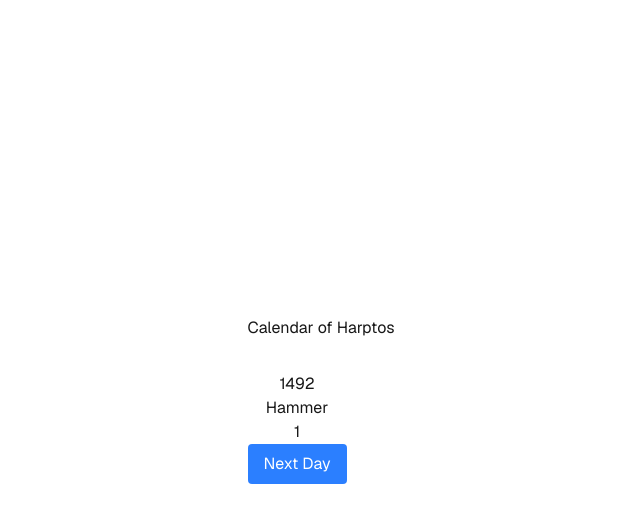
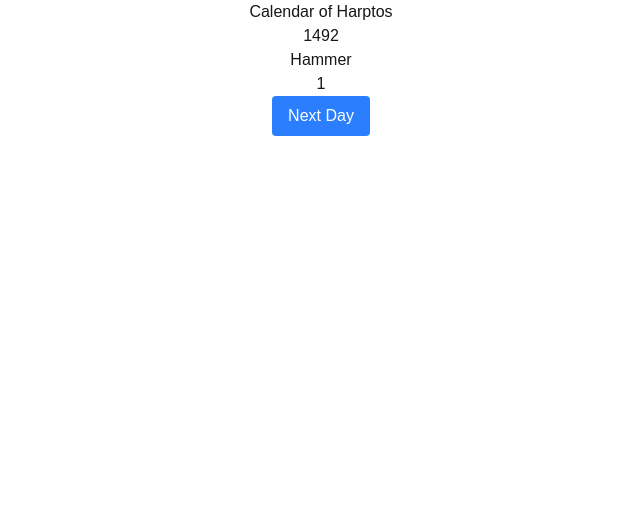
Before and after one commit to zombietommie/DnDFaerunCalendar, a Next.js app in the folder dndcalender/: page / in a window 1280 px wide. Shown: the top 522 px of the page, without its empty margins (319-959 px from the left). Built offline with nearby package versions, Linux system fonts and the light colour scheme.

Commit message:
removed some styling

```diff
--- a/dndcalender/app/page.tsx
+++ b/dndcalender/app/page.tsx
@@ -2,12 +2,12 @@
 
 export default function Home() {
   return (
-    <div className="grid grid-rows-[20px_1fr_20px] items-center justify-items-center min-h-screen p-8 pb-20 gap-16 sm:p-20 font-[family-name:var(--font-geist-sans)]">
-      <main className="flex flex-col gap-[32px] row-start-2 items-center sm:items-start">
+    <div className="flex flex-col items-center">
+      <main>
         <h1>Calendar of Harptos</h1>
         {<Calendar />}
       </main>
-      <footer className="row-start-3 flex gap-[24px] flex-wrap items-center justify-center"></footer>
+      <footer></footer>
     </div>
   );
 }
```
